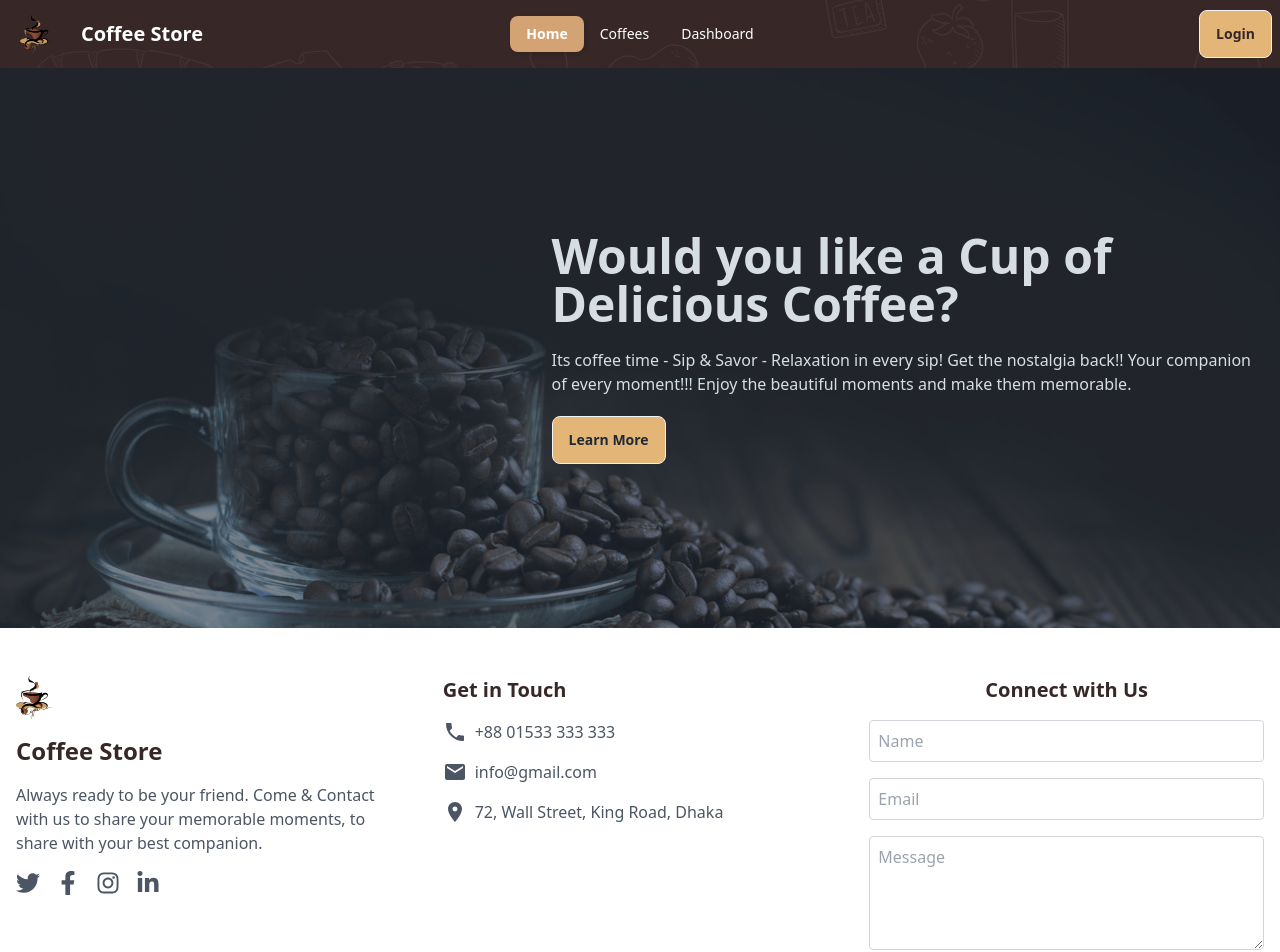
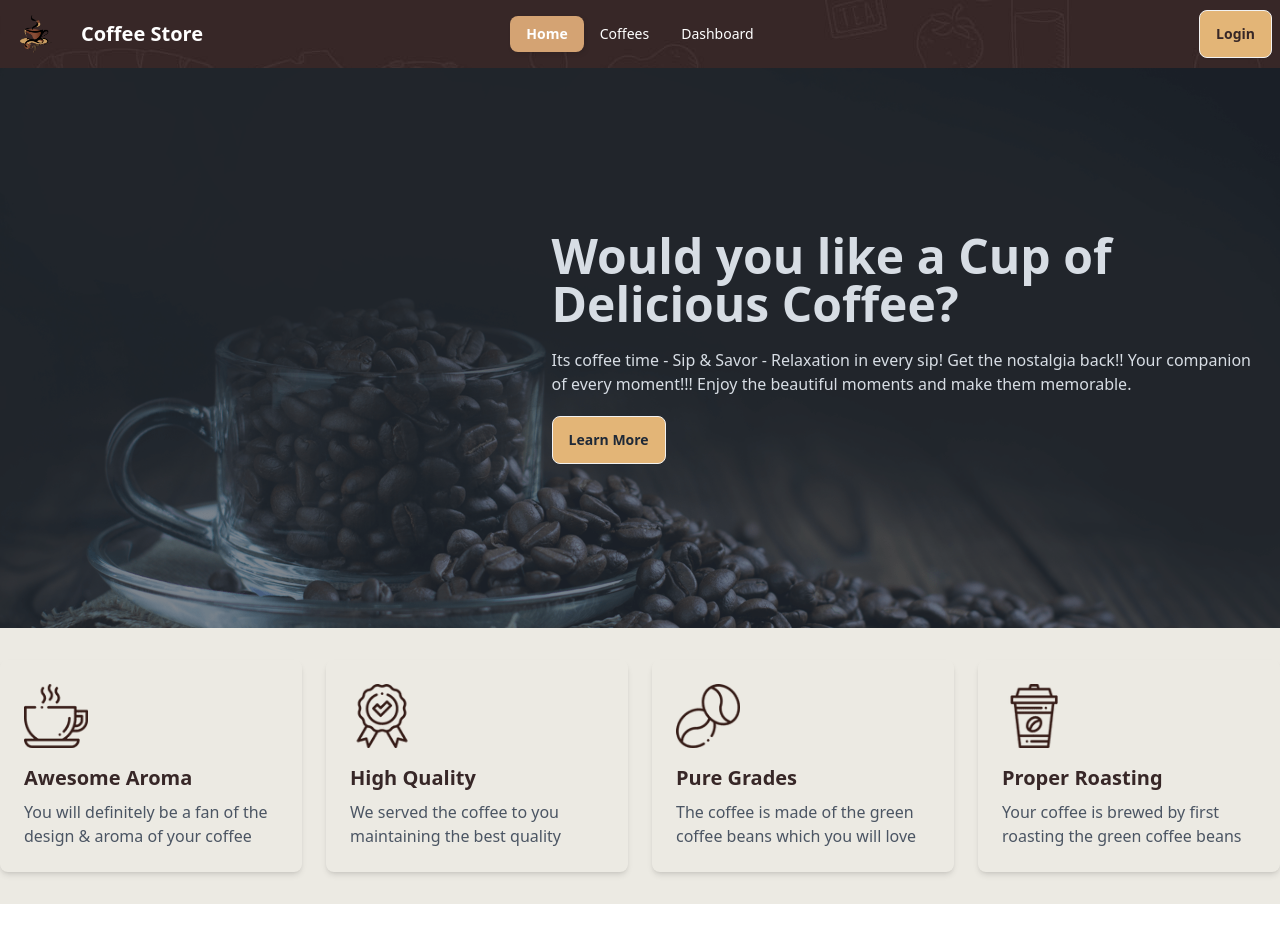
Before and after one commit to mdabdulkyum1/coffee-store, a React (Vite) app: page / in a window 1280 px wide. Shown: the top 952 px of the page. Built offline with nearby package versions, Linux system fonts and the light colour scheme.

Commit message:
featuresCoffee sections design done

```diff
--- /dev/null
+++ b/src/components/shared/FeaturesCoffee/FeaturesCoffee.jsx
@@ -0,0 +1,74 @@
+import f1 from '../../../assets/icons/1.png'
+import f2 from '../../../assets/icons/2.png'
+import f3 from '../../../assets/icons/3.png'
+import f4 from '../../../assets/icons/4.png'
+
+const FeaturesCoffee = () => {
+  return (
+    <div className="bg-[#eceae3]">
+    <div className="container mx-auto grid grid-cols-1 sm:grid-cols-2 lg:grid-cols-4 gap-6 py-8">
+      {/* Feature 1 */}
+      <div className="flex flex-col items-start text-left  p-6 rounded-lg shadow-md">
+        <div className="w-16 h-16 mb-4">
+          <img
+            src={f1}
+            alt="Awesome Aroma"
+            className="w-full h-full object-contain"
+          />
+        </div>
+        <h3 className="text-xl font-semibold text-[#372727] mb-2">Awesome Aroma</h3>
+        <p className="text-gray-600">
+          You will definitely be a fan of the design & aroma of your coffee
+        </p>
+      </div>
+
+      {/* Feature 2 */}
+      <div className="flex flex-col items-start text-left  p-6 rounded-lg shadow-md">
+        <div className="w-16 h-16 mb-4">
+          <img
+            src={f2}
+            alt="High Quality"
+            className="w-full h-full object-contain"
+          />
+        </div>
+        <h3 className="text-xl font-semibold text-[#372727] mb-2">High Quality</h3>
+        <p className="text-gray-600">
+          We served the coffee to you maintaining the best quality
+        </p>
+      </div>
+
+      {/* Feature 3 */}
+      <div className="flex flex-col items-start text-left  p-6 rounded-lg shadow-md">
+        <div className="w-16 h-16 mb-4">
+          <img
+            src={f3}
+            alt="Pure Grades"
+            className="w-full h-full object-contain"
+          />
+        </div>
+        <h3 className="text-xl font-semibold text-[#372727] mb-2">Pure Grades</h3>
+        <p className="text-gray-600">
+          The coffee is made of the green coffee beans which you will love
+        </p>
+      </div>
+
+      {/* Feature 4 */}
+      <div className="flex flex-col items-start text-left  p-6 rounded-lg shadow-md">
+        <div className="w-16 h-16 mb-4">
+          <img
+            src={f4}
+            alt="Proper Roasting"
+            className="w-full h-full object-contain"
+          />
+        </div>
+        <h3 className="text-xl font-semibold text-[#372727] mb-2">Proper Roasting</h3>
+        <p className="text-gray-600">
+          Your coffee is brewed by first roasting the green coffee beans
+        </p>
+      </div>
+    </div>
+    </div>
+  );
+};
+
+export default FeaturesCoffee;
--- a/src/pages/Home/Home.jsx
+++ b/src/pages/Home/Home.jsx
@@ -1,10 +1,12 @@
 import Banner from "../../components/shared/Banner/Banner"
+import FeaturesCoffee from "../../components/shared/FeaturesCoffee/FeaturesCoffee"
 
 function Home() {
   return (
 
     <>
       <Banner></Banner>
+      <FeaturesCoffee></FeaturesCoffee>
     </>
   )
 }
```
